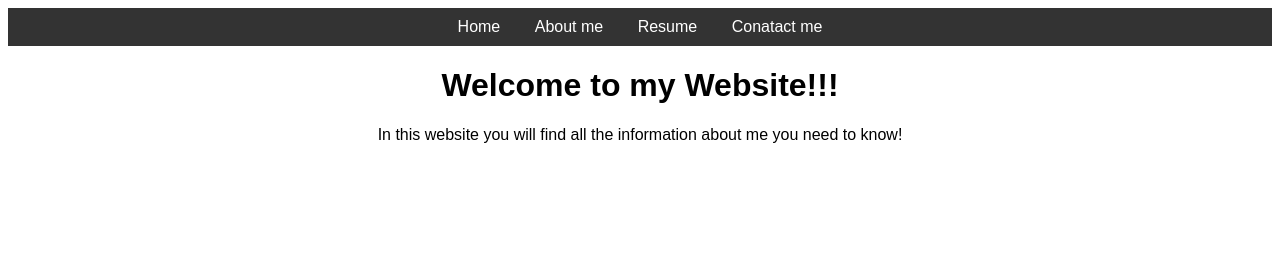
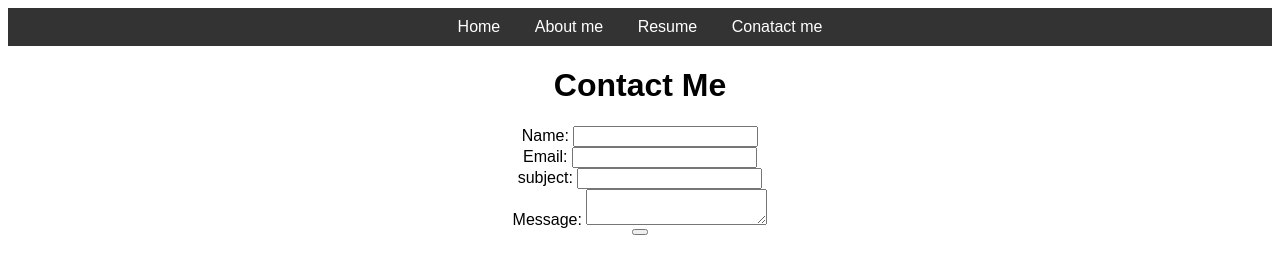
Before and after one commit to nadaletomas/webdevelopment, a plain HTML site: page contact.html in a window 1280 px wide. Drawn offline with Linux system fonts and the light colour scheme.

Commit message:
Update contact.html

```diff
--- a/contact.html
+++ b/contact.html
@@ -18,7 +18,22 @@
       <a href="resume.html">Resume</a>
       <a href="contact.html">Conatact me</a>
     </nav>
-    <h1> Welcome to my Website!!!</h1>
-    <p> In this website you will find all the information about me you need to know!</p>
+    <h1> Contact Me</h1>
+    <form action= "#" method="post">
+      <label for="name"> Name:</label>
+      <input type="text" id="name" name="name" required><br>
+
+      <label for="email"> Email:</label>
+      <input type="email" id="email" name="email" required><br>
+
+      <label for="Subject"> subject:</label>
+      <input type="text" id="Subject" name="Subject" required><br>
+
+      <label for="Message"> Message:</label>
+      <textarea id="message" name="message"required></textarea><br>
+
+      <button type="Submit"></button>
+
+    </form>
   </body>
 </html>
```
